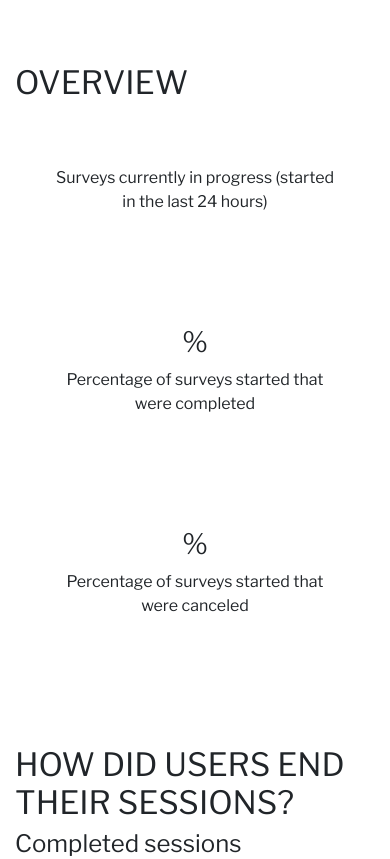
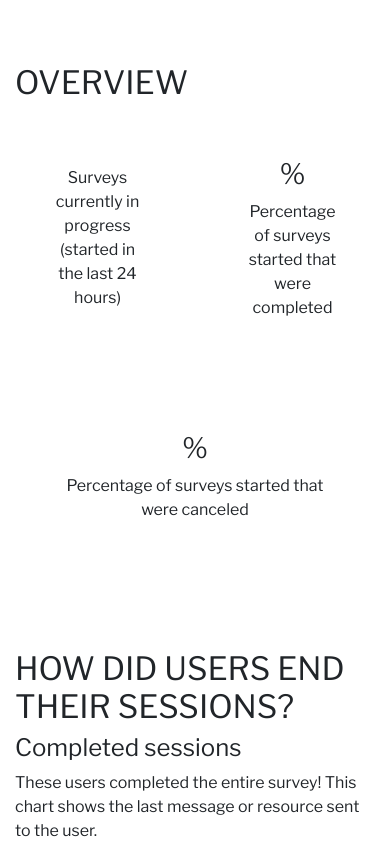
Before and after one commit to datamade/coordinated-entry-screening, a Django app: template templates/ces_admin/ces-dashboard.html in a window 390 px wide. Shown: the part 56-915 px from the top of the page. Run offline with Django 3.2, Linux system fonts and the light colour scheme; the template is opened without the code that fills it, so the values that code supplies are empty; some libraries are stand-ins or nearby versions.

Commit message:
Use plain col (Bootstrap 4) for three-part row

```diff
--- a/templates/ces_admin/ces-dashboard.html
+++ b/templates/ces_admin/ces-dashboard.html
@@ -10,15 +10,15 @@
                 <h2>Overview</h2>
 
                 <div class='row'>
-                    <div class='col-md-4 p-5 text-center'>
+                    <div class='col p-5 text-center'>
                         <h3>{{ open_sessions }}</h3>
                         <p>Surveys currently in progress (started in the last 24 hours)</p>
                     </div>
-                    <div class='col-md-4 p-5 text-center'>
+                    <div class='col p-5 text-center'>
                         <h3>{{ percentage_complete | floatformat }}%</h3>
                         <p>Percentage of surveys started that were completed</p>
                     </div>
-                    <div class='col-md-4 p-5 text-center'>
+                    <div class='col p-5 text-center'>
                         <h3>{{ percentage_canceled | floatformat }}%</h3>
                         <p>Percentage of surveys started that were canceled</p>
                     </div>
```
